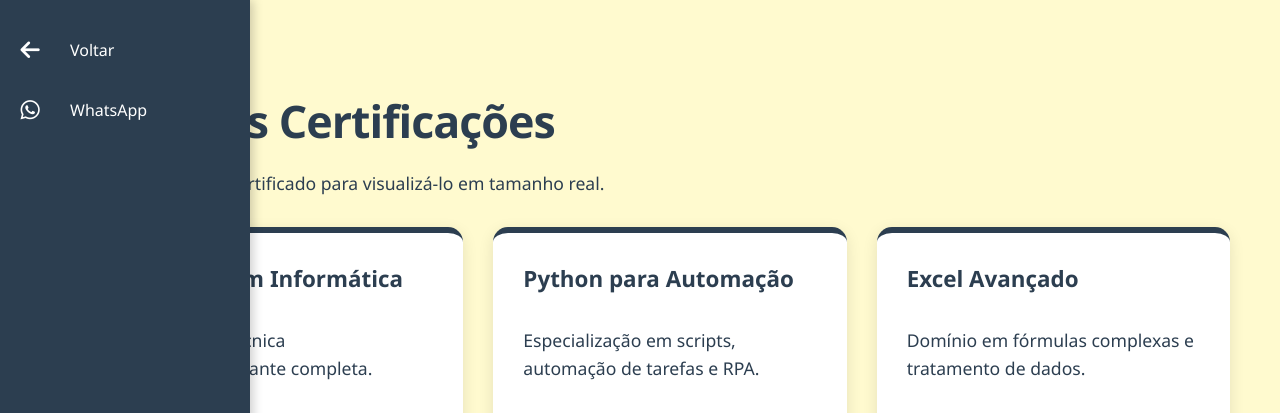
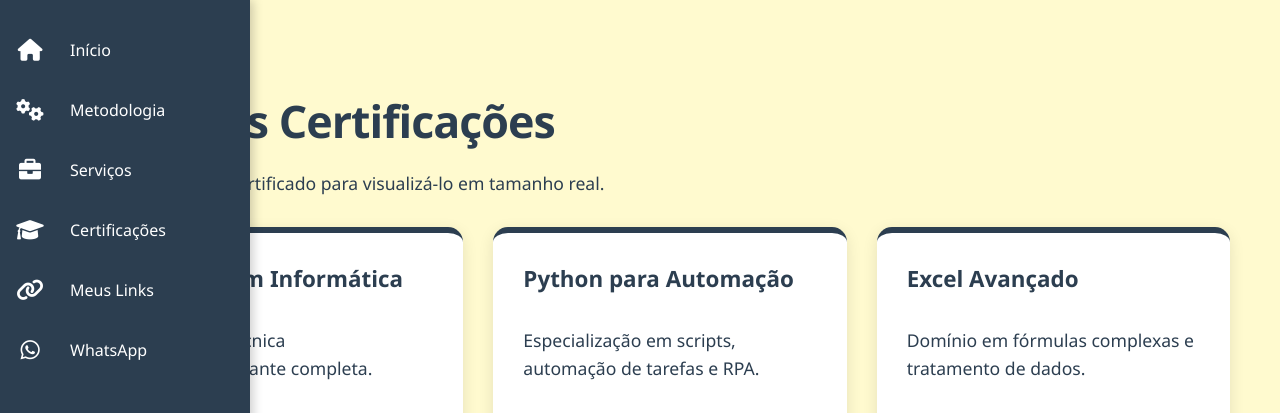
Before and after one commit to sMarkis/meu-site-profissional, a Flask app: page /certificados in a window 1280 px wide. Shown: the top 413 px of the page. Run offline with Flask 3, Linux system fonts and the light colour scheme.

Commit message:
ajuste simples do menu das demais abas

```diff
--- a/templates/certificados.html
+++ b/templates/certificados.html
@@ -11,14 +11,45 @@
 
     <!-- SIDEBAR COM O ID 'mySidebar' ADICIONADO -->
     <nav class="sidebar" id="mySidebar">
+        <!-- BOTÃO DE FECHAR (X) INCLUÍDO AQUI -->
         <button class="btn-fechar-mobile" id="btnFechar">&times;</button>
+
         <ul>
-            <a href="/">
+            <a href="/" class="menu-link">
                 <li>
-                    <span class="icon"><i class="fas fa-arrow-left"></i></span>
-                    <span class="text">Voltar</span>
+                    <span class="icon"><i class="fas fa-house"></i></span>
+                    <span class="text">Início</span>
                 </li>
             </a>
+
+            <a href="/#metodologia" class="menu-link">
+                <li>
+                    <span class="icon"><i class="fas fa-gears"></i></span>
+                    <span class="text">Metodologia</span>
+                </li>
+            </a>
+
+            <a href="/#servicos" class="menu-link">
+                <li>
+                    <span class="icon"><i class="fas fa-briefcase"></i></span>
+                    <span class="text">Serviços</span>
+                </li>
+            </a>
+
+            <a href="/certificados" class="menu-link">
+                <li>
+                    <span class="icon"><i class="fas fa-graduation-cap"></i></span>
+                    <span class="text">Certificações</span>
+                </li>
+            </a>
+
+            <a href="/links" class="menu-link">
+                <li>
+                    <span class="icon"><i class="fas fa-link"></i></span>
+                    <span class="text">Meus Links</span>
+                </li>
+            </a>
+
             <a href="{{ whatsapp }}" target="_blank">
                 <li>
                     <span class="icon"><i class="fab fa-whatsapp"></i></span>
```
Also changed, not shown: templates/links.html (+27 -4 lines).
